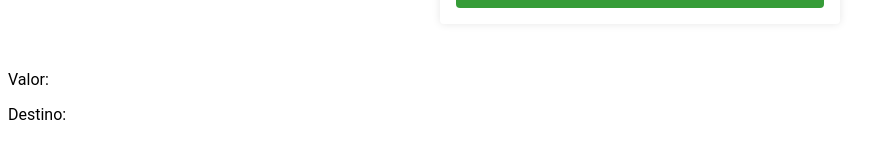
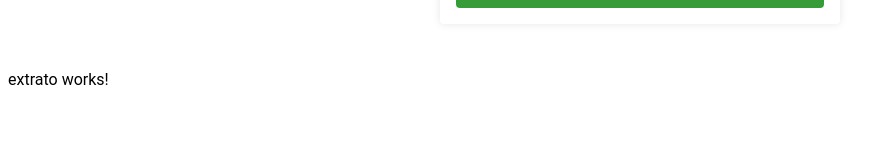
Before and after one commit to flaviomcorreia/Byte-Bank, an Angular app: page / in a window 1280 px wide. Shown: the part 285-444 px from the top of the page, without its empty margins (0-879 px from the left). Built offline with nearby package versions, Linux system fonts and the light colour scheme.

Commit message:
Mudanças no componente Extrato

```diff
--- a/src/app/app.component.html
+++ b/src/app/app.component.html
@@ -1,3 +1,5 @@
-<app-nova-transferencia (aoTransferir)="transferir($event)"></app-nova-transferencia>
-<p>Valor: {{transferencia?.valor}}</p>
-<p>Destino: {{transferencia?.destino}}</p>
+<app-nova-transferencia
+  (aoTransferir)="transferir($event)"
+></app-nova-transferencia>
+
+<app-extrato></app-extrato>
--- a/src/app/extrato/extrato.component.ts
+++ b/src/app/extrato/extrato.component.ts
@@ -6,6 +6,7 @@ import { Component, OnInit } from '@angular/core';
   styleUrls: ['./extrato.component.scss']
 })
 export class ExtratoComponent implements OnInit {
+  transferencia: any;
 
   constructor() { }
 
```
